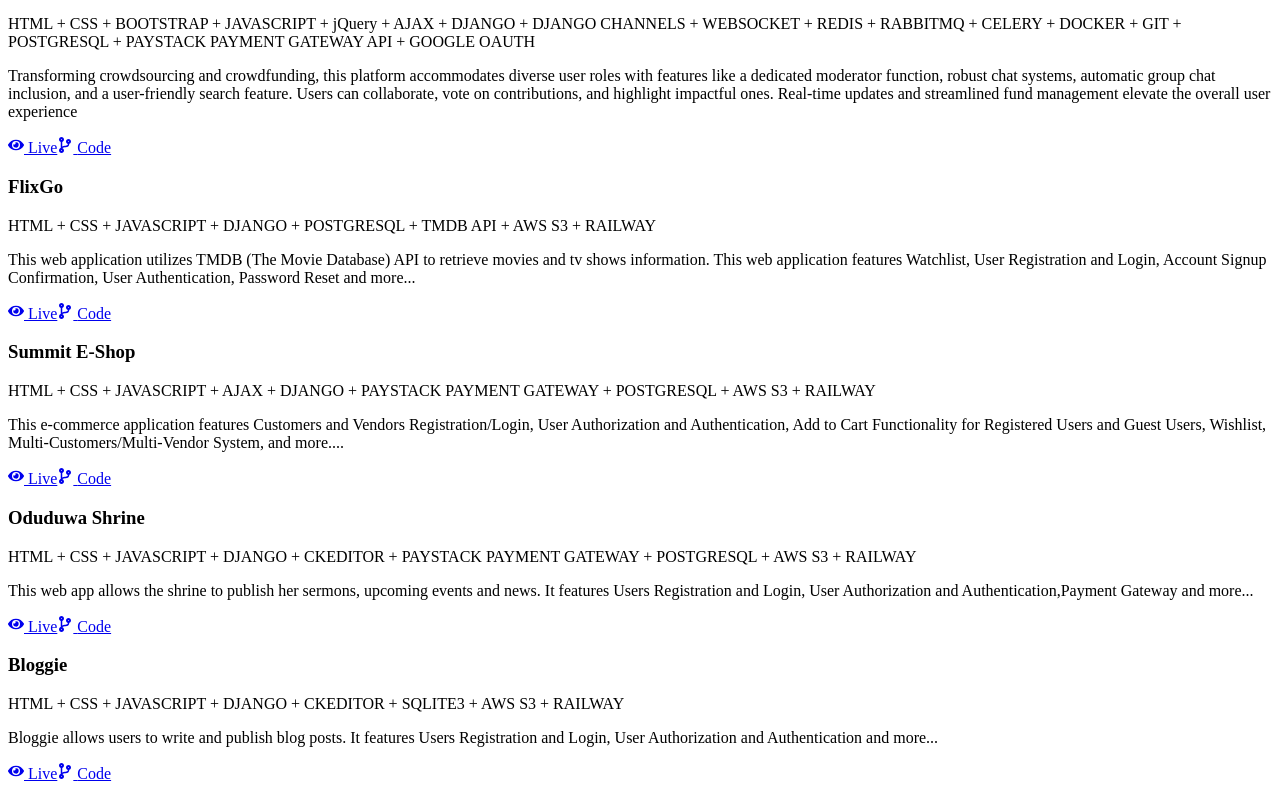
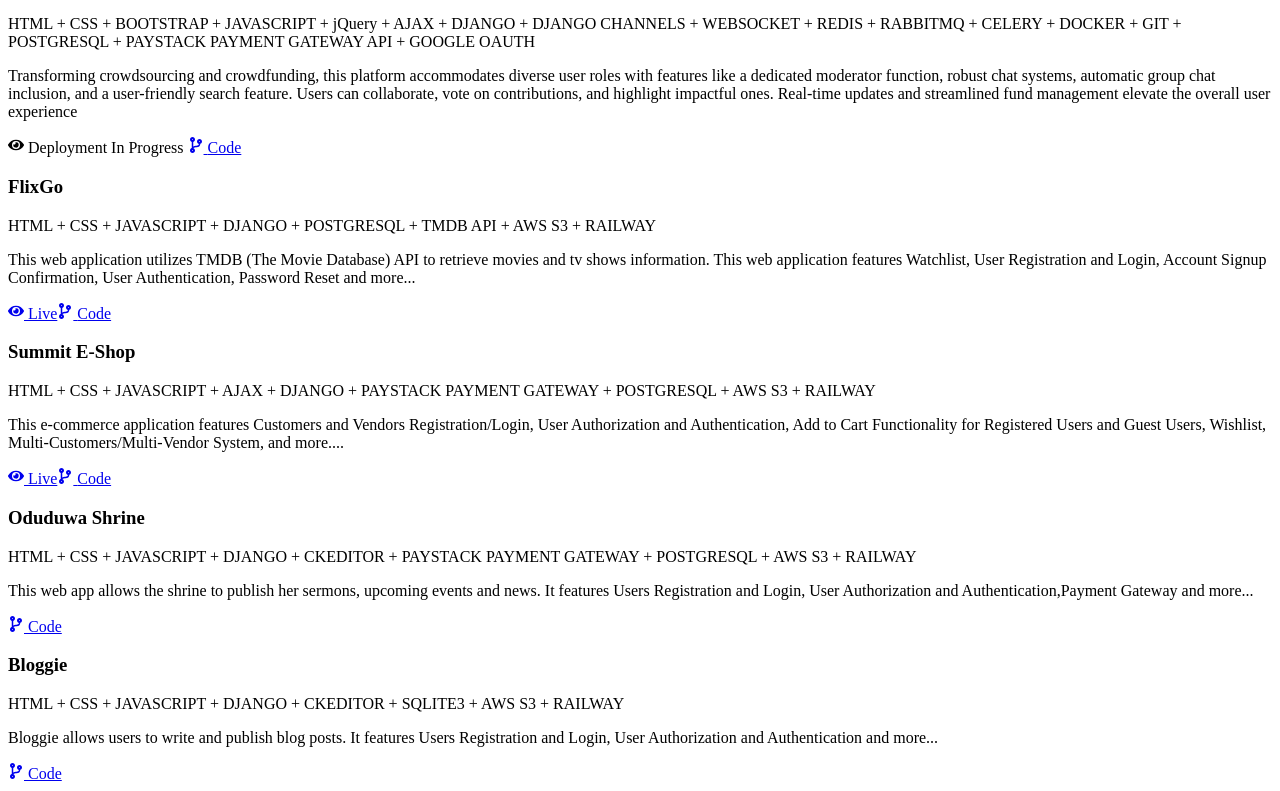
Before and after one commit to Goddy01/toshiro-portfolio, a Gatsby site: page / in a window 1280 px wide. Shown: the part 671-1462 px from the top of the page. Built offline with nearby package versions, Linux system fonts and the light colour scheme; Gatsby itself is replaced by a stand-in of ours.

Commit message:
Update desktopHomeRight.js
updated

```diff
--- a/src/components/desktopHomeRight.js
+++ b/src/components/desktopHomeRight.js
@@ -18,15 +18,15 @@ const DesktopHomeRight = () => {
           </p>
           <div className="flex items-center gap-x-4 my-8">
             <a
-              href="https://flixgo.up.railway.app"
+
               target="_blank"
               rel="noopener noreferrer"
               className="inline-flex items-center justify-start gap-x-1 text-xs text-light-grey hover:text-white"
             >
-              <FaEye /> <span>Live</span>
+              <FaEye /> <span>Deployment In Progress </span>
             </a>
             <a
-              href="https://github.com/Goddy01/Movie-App"
+              href="https://github.com/Goddy01/crowdsourcing-platform"
               target="_blank"
               rel="noopener noreferrer"
               className="flex items-center gap-x-1 text-xs text-light-grey hover:text-white"
@@ -115,14 +115,14 @@ const DesktopHomeRight = () => {
             Authorization and Authentication,Payment Gateway and more...
           </p>
           <div className="flex items-center gap-x-4">
-            <a
+            {/* <a
               href="https://oduduwashrine.up.railway.app"
               target="_blank"
               rel="noopener noreferrer"
               className="flex items-center gap-x-1 text-xs text-light-grey hover:text-white"
             >
               <FaEye /> <span>Live</span>
-            </a>
+            </a> */}
             <a
               href="https://github.com/Goddy01/Shrine-Web-App"
               target="_blank"
@@ -146,14 +146,14 @@ const DesktopHomeRight = () => {
             and more...
           </p>
           <div className="flex items-center gap-x-4">
-            <a
+            {/* <a
               href="https://bloggie.up.railway.app/"
               target="_blank"
               rel="noopener noreferrer"
               className="flex items-center gap-x-1 text-xs text-light-grey hover:text-white"
             >
               <FaEye /> <span>Live</span>
-            </a>
+            </a> */}
             <a
               href="https://github.com/Goddy01/Blogging-Site-Latest"
               target="_blank"
```
